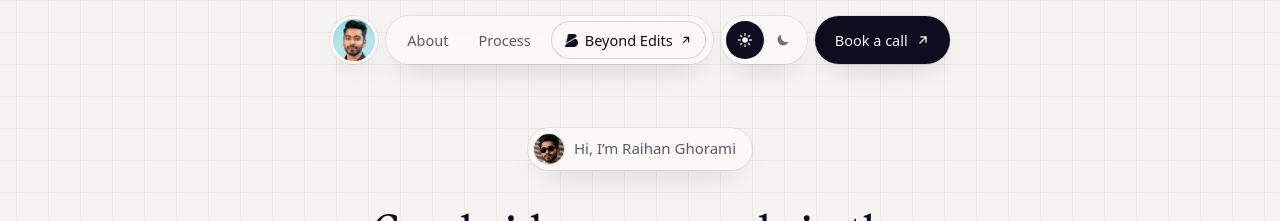
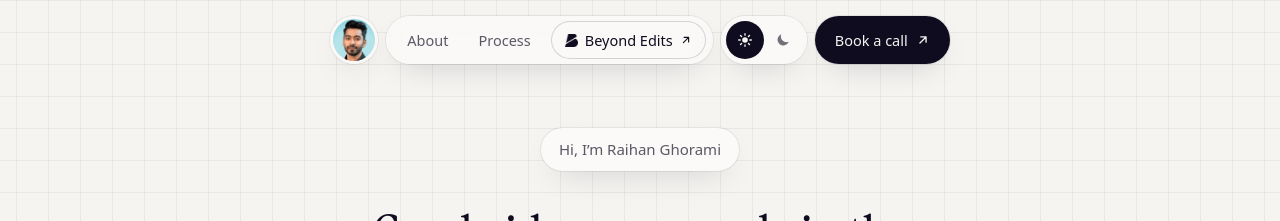
Before and after one commit to Raihan4sure-Creator/BEYOND, a Next.js app in the folder raihanghorami/: page / in a window 1280 px wide. Shown: the top 221 px of the page. Built offline with nearby package versions, Linux system fonts and the light colour scheme.

Commit message:
Drop the photo from the hello pill
Co-Authored-By: Claude Opus 5.5 <noreply@anthropic.com>
Claude-Session: https://claude.ai/code/session_01RdWp2im6H8GFzkqyPQpJKF

```diff
--- a/raihanghorami/app/globals.css
+++ b/raihanghorami/app/globals.css
@@ -443,20 +443,12 @@ button {
   display: inline-flex;
   align-items: center;
   gap: 10px;
-  padding: 6px 16px 6px 6px;
+  padding: 10px 18px;
   border-radius: 999px;
   background: var(--surface);
   box-shadow: var(--elev);
   font-size: 15px;
   color: var(--ink-2);
-}
-
-.hello img {
-  width: 30px;
-  height: 30px;
-  border-radius: 50%;
-  object-fit: cover;
-  box-shadow: 0 0 0 1px var(--line);
 }
 
 .hero-line {
--- a/raihanghorami/app/page.tsx
+++ b/raihanghorami/app/page.tsx
@@ -4,7 +4,6 @@ import { ArrowRight, ArrowUpRight } from '@/components/Icons';
 import { ProcessTimeline } from '@/components/ProcessTimeline';
 import { StepIcon } from '@/components/StepIcon';
 import { delay } from '@/components/delay';
-import { helloFace } from '@/content/media';
 import { posts } from '@/content/posts';
 import { about, hero, process, results, site, stats } from '@/content/site';
 
@@ -17,8 +16,6 @@ export default function HomePage() {
       <section className="hero">
         <div className="wrap">
           <p className="hello" data-reveal>
-            {/* eslint-disable-next-line @next/next/no-img-element */}
-            <img src={helloFace} alt="" width={30} height={30} />
             Hi, I’m Raihan Ghorami
           </p>
 
--- a/raihanghorami/content/media.ts
+++ b/raihanghorami/content/media.ts
@@ -1,5 +1,2 @@
 /** Nav avatar: headshot in the black jacket on blue. The tab icons are cut from the same photo. */
 export const avatar = '/images/raihan/raihan-headshot.webp';
-
-/** Hello pill: the sunglasses portrait, so it differs from the nav headshot. */
-export const helloFace = '/images/raihan/raihan-sunglasses.webp';
```
Also changed, not shown: raihanghorami/public/images/raihan/raihan-sunglasses.webp (deleted).
